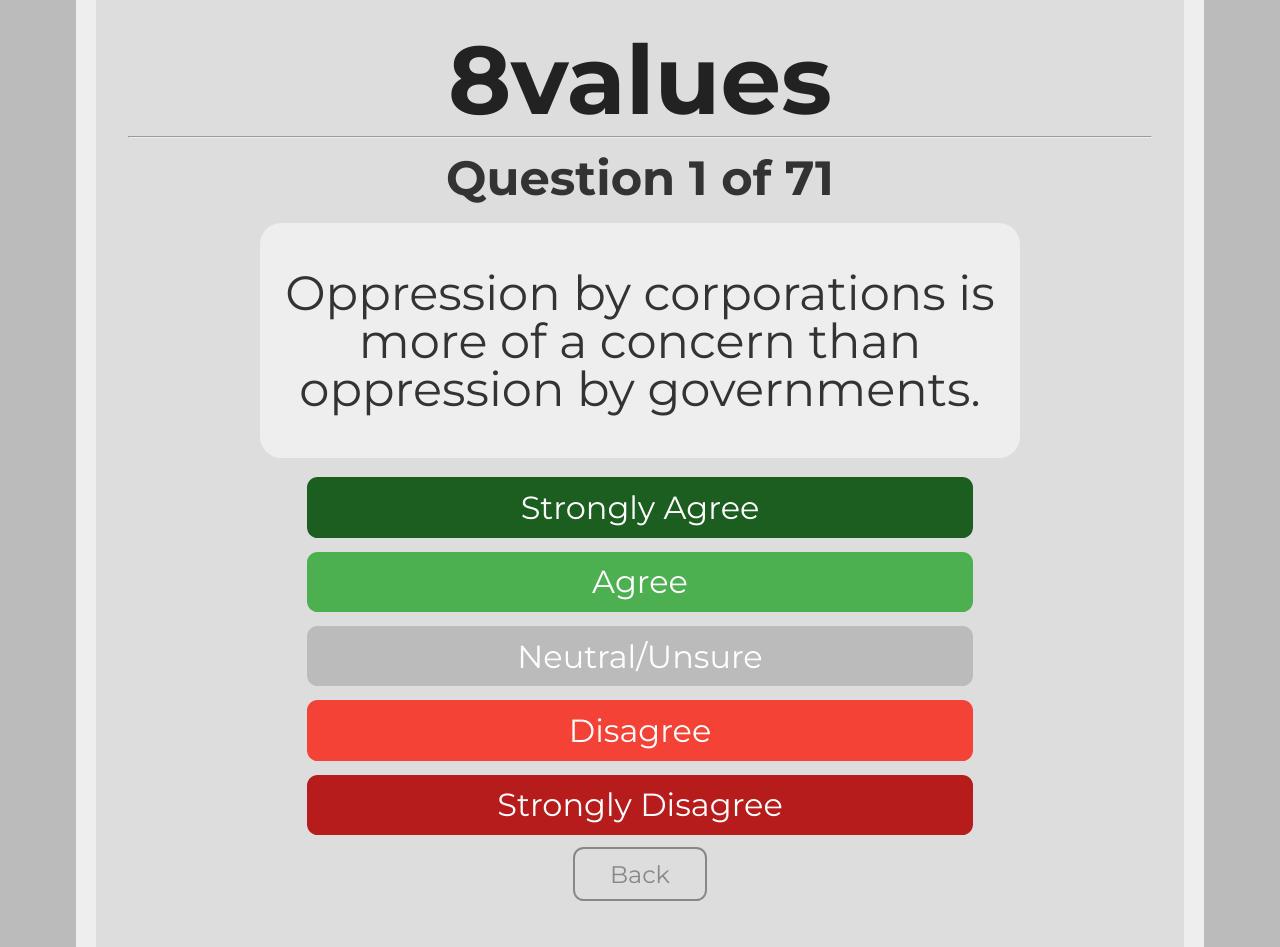
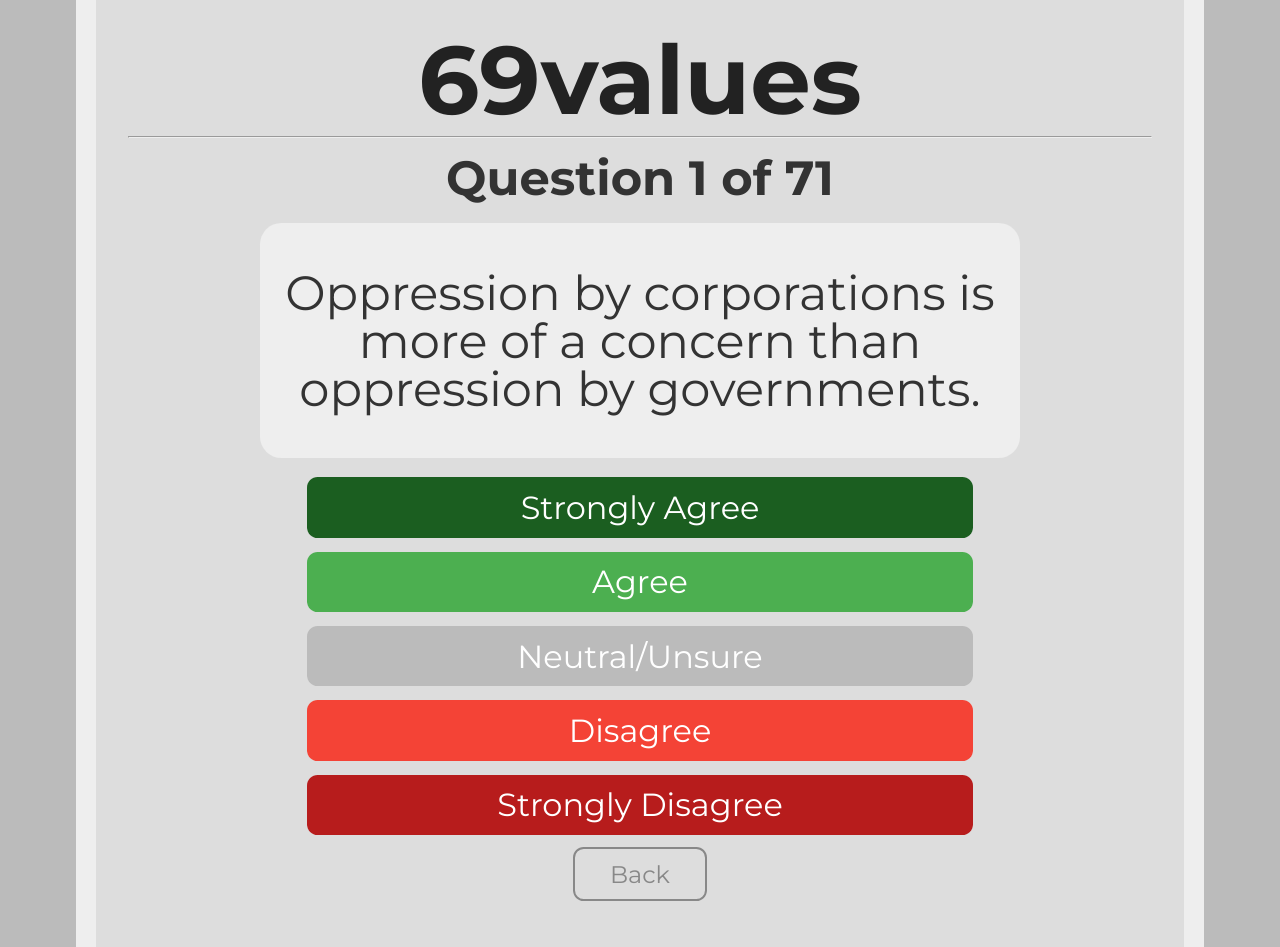
Before and after one commit to 69ValuesTest/69ValuesTest.github.io, a plain HTML site: page quiz.html in a window 1280 px wide. Drawn offline with Linux system fonts and the light colour scheme.

Commit message:
Update quiz.html

```diff
--- a/quiz.html
+++ b/quiz.html
@@ -17,7 +17,7 @@
 <script type="application/javascript"
         src="questions.js">
 </script>
-<h1>8values</h1>
+<h1>69values</h1>
 <hr>
 <h2 style="text-align:center;" id="question-number">Loading...</h2>
 <p class="question" id="question-text"></p>
```
